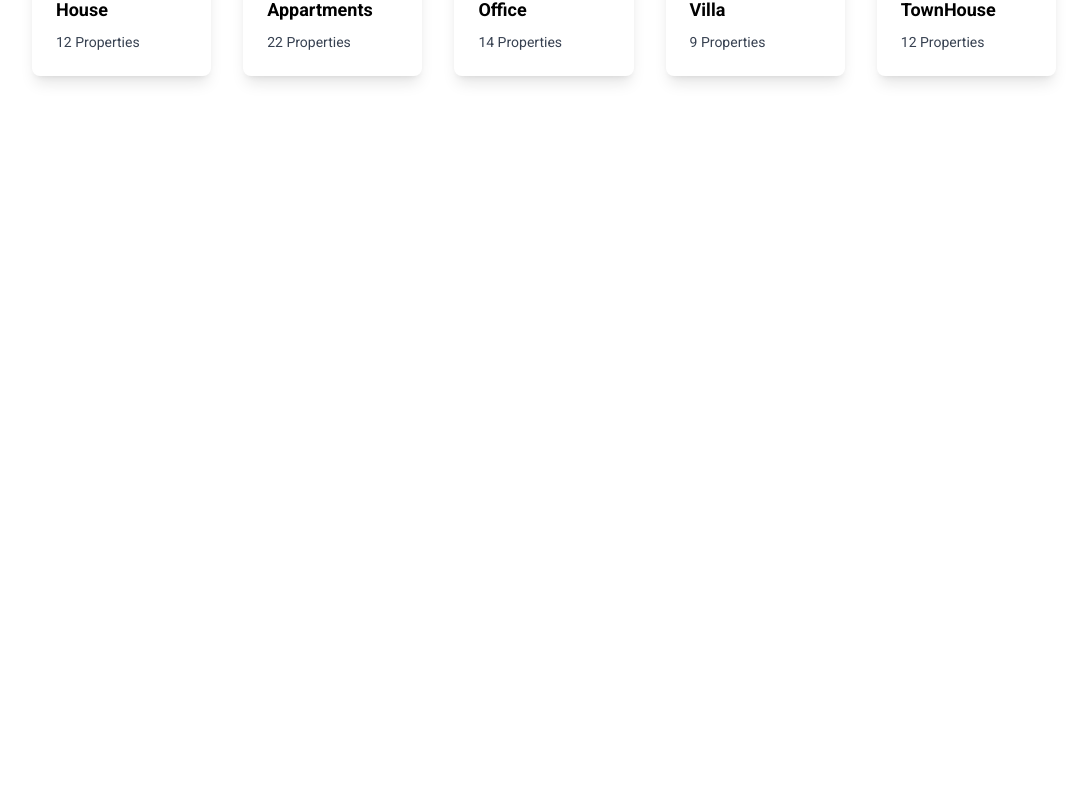
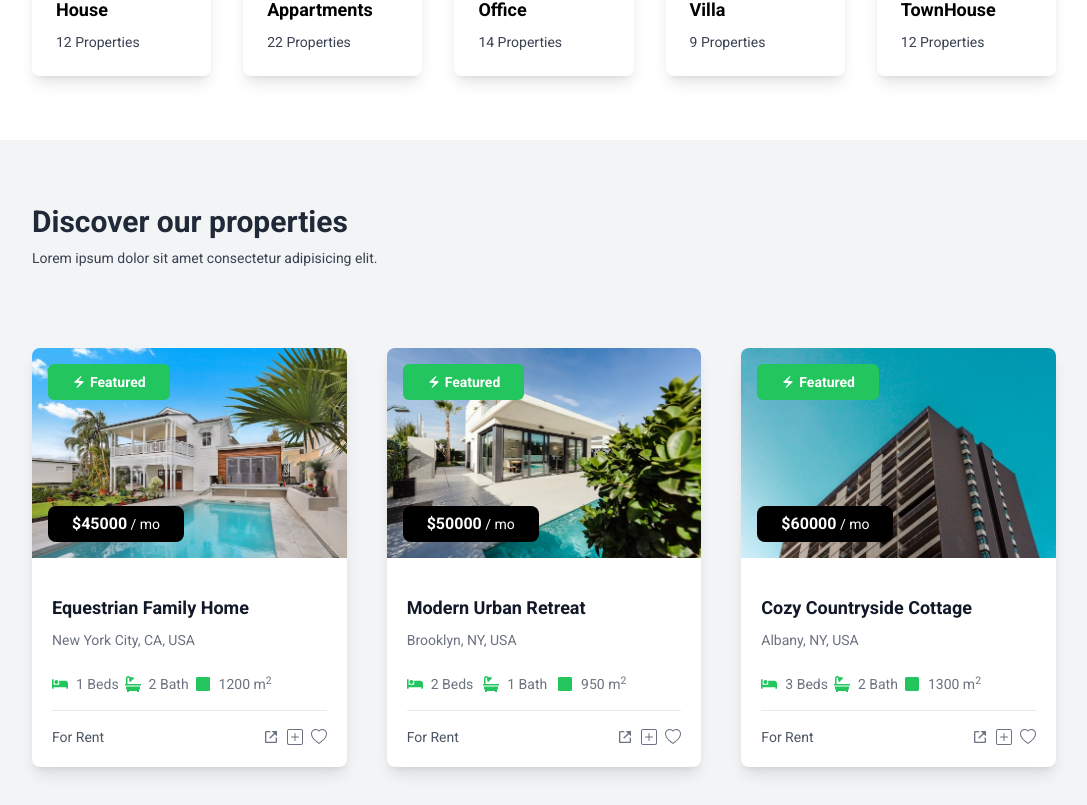
Before and after one commit to artomily/realestate, a Next.js app: page / in a window 1280 px wide. Shown: the part 1134-1939 px from the top of the page, without its empty margins (96-1183 px from the left). Before the commit the page ends 1274 px from the top, so only its background shows below. Built offline with nearby package versions, Linux system fonts and the light colour scheme.

Commit message:
add properties section

```diff
--- a/components/Home/Home.tsx
+++ b/components/Home/Home.tsx
@@ -1,12 +1,14 @@
 import React from 'react'
 import Hero from './Hero/Hero'
 import ApartmentType from './ApartmentType/ApartmentType'
+import Properties from './Properties/Properties'
 
 const Home = () => {
   return (
     <div className='overflow-hidden'>
       <Hero />
       <ApartmentType />
+      <Properties />
     </div>
   )
 }
--- /dev/null
+++ b/components/Home/Properties/Properties.tsx
@@ -0,0 +1,25 @@
+import SectionHeading from "@/components/Helper/SectionHeading";
+import { properties } from "@/data/data";
+import React from "react";
+import PropertyCard from "./PropertyCard";
+
+const Properties = () => {
+  return (
+    <div className="py-16 bg-gray-100">
+      <div className="w-[80%] mx-auto">
+              <SectionHeading heading="Discover our properties" />
+              <div className="mt-10 md:mt-20 grid grid-cols-1 md:grid-cols-2 xl:grid-cols-3 gap-10 items-center">
+                  {properties.map((property) => {
+                      return (
+                          <div key={property.id}>
+                              <PropertyCard property={property} />
+                          </div>
+                      )
+                  })}
+              </div>
+      </div>
+    </div>
+  );
+};
+
+export default Properties;
--- /dev/null
+++ b/components/Home/Properties/PropertyCard.tsx
@@ -0,0 +1,75 @@
+import React from "react";
+import Image from "next/image";
+import { MdElectricBolt } from "react-icons/md";
+import { FaBath, FaBed, FaSquare } from "react-icons/fa";
+import { BiLinkExternal } from "react-icons/bi";
+import { BsHeart, BsPlusSquare } from "react-icons/bs";
+
+type Props = {
+  property: {
+    id: number;
+    propertyName: string;
+    location: string;
+    bedrooms: number;
+    bathrooms: number;
+    size: number;
+    price: number;
+    imageUrl: string;
+  };
+};
+
+const PropertyCard = ({ property }: Props) => {
+  return (
+    <div className="bg-white overflow-hidden group rounded-lg cursor-pointer shadow-lg">
+      <div className="relative">
+        <Image
+          src={property.imageUrl}
+          alt={property.propertyName}
+          width={300}
+          height={300}
+          className="w-full object-cover group-hover:scale-110 transition-all duration-300"
+        />
+        <h1 className="px-6 absolute bottom-4 left-4 py-1.5 text-sm bg-black w-fit rounded-lg text-white">
+          <span className="text-base font-bold">${property.price}</span> / mo
+        </h1>
+        <div className="flex items-center space-x-1 px-6 absolute top-4 left-4 py-2 text-sm bg-green-500 w-fit rounded-md text-white font-bold">
+          <MdElectricBolt />
+          <span>Featured</span>
+        </div>
+      </div>
+      <div className="p-5">
+        <h1 className="mt-4 group-hover:underline text-gray-900 font-bold text-lg">
+          {property.propertyName}
+        </h1>
+        <p className="text-gray-500 text-sm mt-2">{property.location}</p>
+        <div className="flex items-center mt-6 justify-between w-full lg:w-[80%]">
+          <div className="flex items-center space-x-2">
+            <FaBed className="text-green-500" />
+            <p className="text-gray-500 text-sm">{property.bedrooms} Beds</p>
+          </div>
+          <div className="flex items-center space-x-2">
+            <FaBath className="text-green-500" />
+            <p className="text-gray-500 text-sm">{property.bathrooms} Bath</p>
+          </div>
+          <div className="flex items-center space-x-2">
+            <FaSquare className="text-green-500" />
+            <p className="text-gray-500 text-sm">
+              {property.size} m<sup>2</sup>
+            </p>
+          </div>
+              </div>
+              <div className="w-full h-[1.2px] mt-4 mb-4 bg-gray-500 opacity-15"></div>
+              <div className="flex items-center justify-between">
+                  <h1 className="text-sm text-gray-600">For Rent</h1>
+                  <div className="flex items-center space-x-2 text-gray-500">
+                      <BiLinkExternal />
+                      <BsPlusSquare />
+                      <BsHeart />
+                  </div>
+              </div>
+      </div>
+    </div>
+  );
+};
+
+export default PropertyCard;
```
